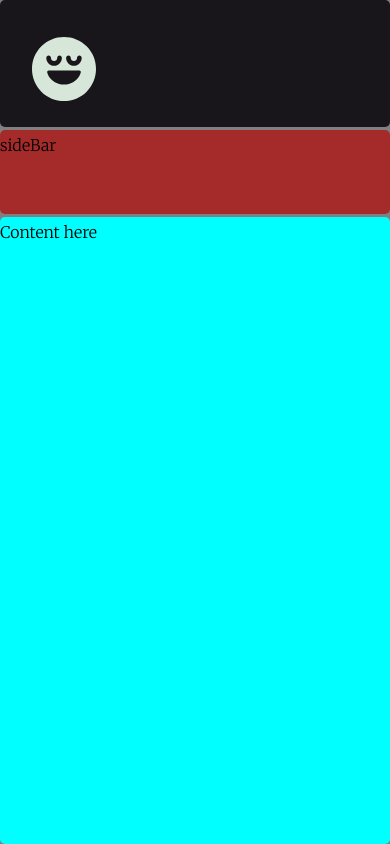
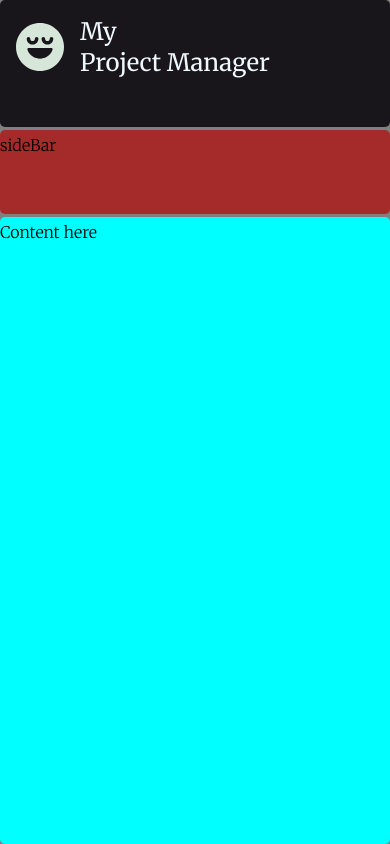
Before and after one commit to mariroco/React-Projects, a React (Vite) app in the folder project_manager/: page / in a window 390 px wide. Built offline with nearby package versions, Linux system fonts and the light colour scheme.

Commit message:
NavBar title

```diff
--- a/project_manager/src/App.css
+++ b/project_manager/src/App.css
@@ -24,15 +24,18 @@ body {
 }
 
 h1{
+    margin: auto;
     font-family: "Merriweather", serif;
     font-weight: 400;
+    color: aliceblue;
     font-style: normal;
 }
+
 nav{
     background-color: rgb(24, 22, 27);
     grid-area: nav;
     border-radius: var(--main-radius);
-    padding-top: var(--main-padding);
+    padding-bottom: var(--main-padding);
 }
 
 #sideBar{
@@ -59,4 +62,12 @@ nav{
         "sideBar"
         "contentArea";
     }
+
+    h1{
+        margin: auto;
+        font-family: "Merriweather", serif;
+        font-weight: 400;
+        color: aliceblue;
+        font-style: normal;
+    }
 }
--- a/project_manager/src/components/buttons/EmojiButton.css
+++ b/project_manager/src/components/buttons/EmojiButton.css
@@ -2,9 +2,9 @@
     background-color: rgb(214, 230, 217);
     width: 4rem;
     height: 4rem;
-    margin: 2rem;
-  }
-
+    margin: auto;
+    margin-right: 1.5rem;
+    }
 
   .emoji:hover {
   transition: 0.4s;
@@ -16,3 +16,13 @@
   background-color: rgb(171, 109, 184);
   transform: scale(0.8);
   }
+
+  @media only screen and (max-width:1000px){
+    .emoji {
+      background-color: rgb(214, 230, 217);
+      width: 3rem;
+      height: 3rem;
+      margin: auto;
+      margin-right: 1rem;
+    }
+}
--- a/project_manager/src/components/navBar/NavBar.jsx
+++ b/project_manager/src/components/navBar/NavBar.jsx
@@ -1,4 +1,15 @@
 import EmojiBtn from "../buttons/EmojiButton";
 export default function NavBar(){
-    return(<><EmojiBtn/></>);
+    return(
+    <div style={{display: 'flex', flexDirection: 'row', width:' fit-content', height: 'fit-content', margin: '1rem'}}>
+        <EmojiBtn/>
+        <div>
+            <h1>
+                My
+                <br/>
+                Project Manager
+            </h1>
+        </div>
+
+    </div>);
 }
```
